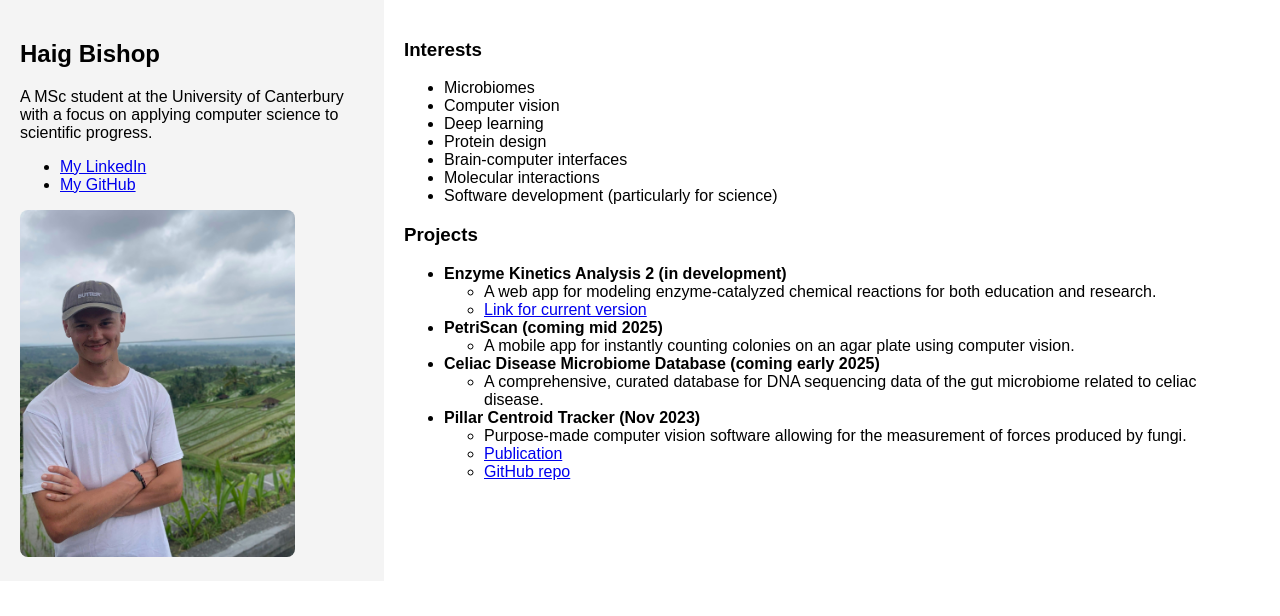
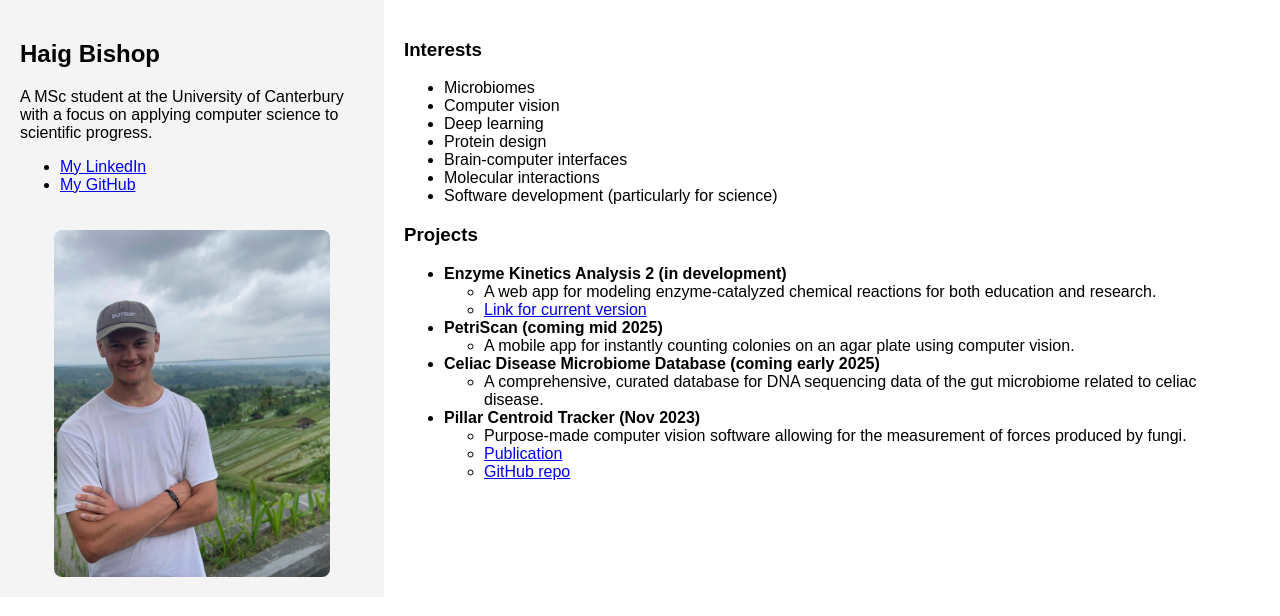
Before and after one commit to HaigBishop/HaigBishop.github.io, a Jekyll site: the page built from index.md, in a window 1280 px wide. Shown: the top 616 px of the page. Built offline with Jekyll 4.4.1, drawn with Linux system fonts in a browser that asks for light colours.

Commit message:
Update side_panel.html

```diff
--- a/_includes/side_panel.html
+++ b/_includes/side_panel.html
@@ -6,5 +6,8 @@
     <li><a href="{{ link.url }}" target="_blank">{{ link.label }}</a></li>
     {% endfor %}
   </ul>
+  <!-- Wrap the image in a div for better styling control -->
+  <div class="portrait-container">
     <img src="{{ site.author.portrait }}" alt="Portrait of Haig Bishop" class="portrait-image">
   </div>
+</div>
```
Lines whose indentation alone changed are shown as unchanged.
